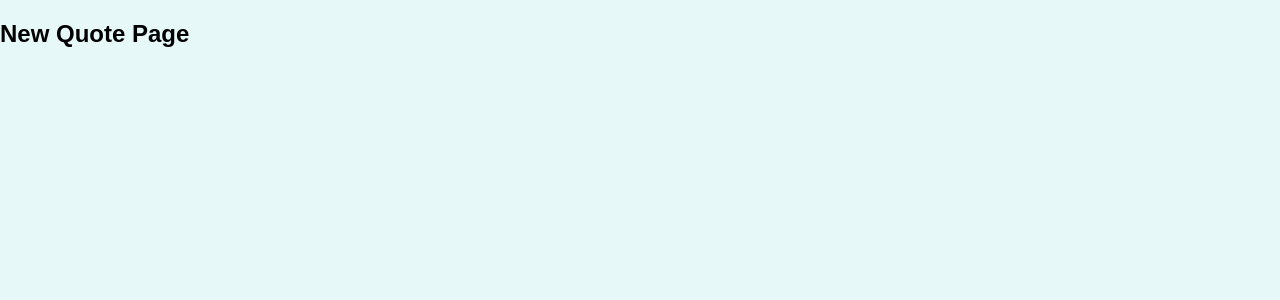
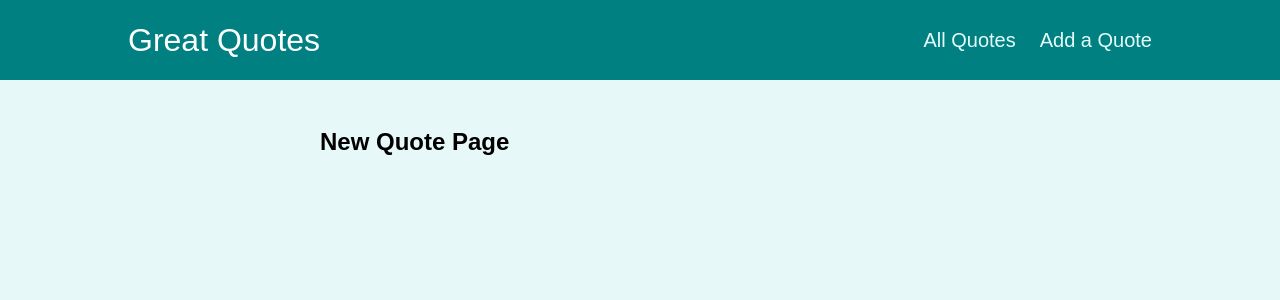
Before and after one commit to sasban9/react-multipage-app, a React (Create React App) app: page /quotes/new in a window 1280 px wide. Shown: the top 300 px of the page. Built offline with nearby package versions, Linux system fonts and the light colour scheme.

Commit message:
Adding a Layout Wrapper Component.

```diff
--- a/src/App.js
+++ b/src/App.js
@@ -1,10 +1,12 @@
 import { Redirect, Route, Switch } from "react-router-dom";
+import Layout from "./components/layout/Layout";
 import AllQuotes from "./pages/AllQuotes";
 import NewQuote from "./pages/NewQuote";
 import QuoteDetail from "./pages/QuoteDetail";
 
 function App() {
   return (
+    <Layout>
       <Switch>
         <Route path="/" exact>
           <Redirect to="/quotes" />
@@ -19,6 +21,7 @@
           <QuoteDetail />
         </Route>
       </Switch>
+    </Layout>
   );
 }
 
--- /dev/null
+++ b/src/components/layout/Layout.js
@@ -0,0 +1,13 @@
+import classes from "./Layout.module.css";
+import MainNavigation from "./MainNavigation";
+
+const Layout = (props) => {
+  return (
+    <>
+      <MainNavigation />
+      <main className={classes.main}>{props.children}</main>
+    </>
+  );
+};
+
+export default Layout;
--- /dev/null
+++ b/src/components/layout/MainNavigation.js
@@ -0,0 +1,26 @@
+import { NavLink } from "react-router-dom";
+import classes from "./MainNavigation.module.css";
+
+const MainNavigation = () => {
+  return (
+    <header className={classes.header}>
+      <div className={classes.logo}>Great Quotes</div>
+      <nav className={classes.nav}>
+        <ul>
+          <li>
+            <NavLink to="/quotes" activeClassName={classes.active}>
+              All Quotes
+            </NavLink>
+          </li>
+          <li>
+            <NavLink to="/quotes/new" activeClassName={classes.active}>
+              Add a Quote
+            </NavLink>
+          </li>
+        </ul>
+      </nav>
+    </header>
+  );
+};
+
+export default MainNavigation;
--- a/src/pages/QuoteDetail.js
+++ b/src/pages/QuoteDetail.js
@@ -1,4 +1,5 @@
-import { useParams } from "react-router-dom";
+import { Route, useParams } from "react-router-dom";
+import Comments from "../components/comments/Comments";
 
 const QuoteDetail = () => {
     const params = useParams();
@@ -6,6 +7,9 @@
       <section>
         <h1>The Quote Detail Page</h1>
         <p>{params.quoteId}</p>
+        <Route path={`/quotes/${params.quoteId}/comments`}>
+            <Comments />
+        </Route>
       </section>
     );
   };
```
Lines whose indentation alone changed are shown as unchanged.
